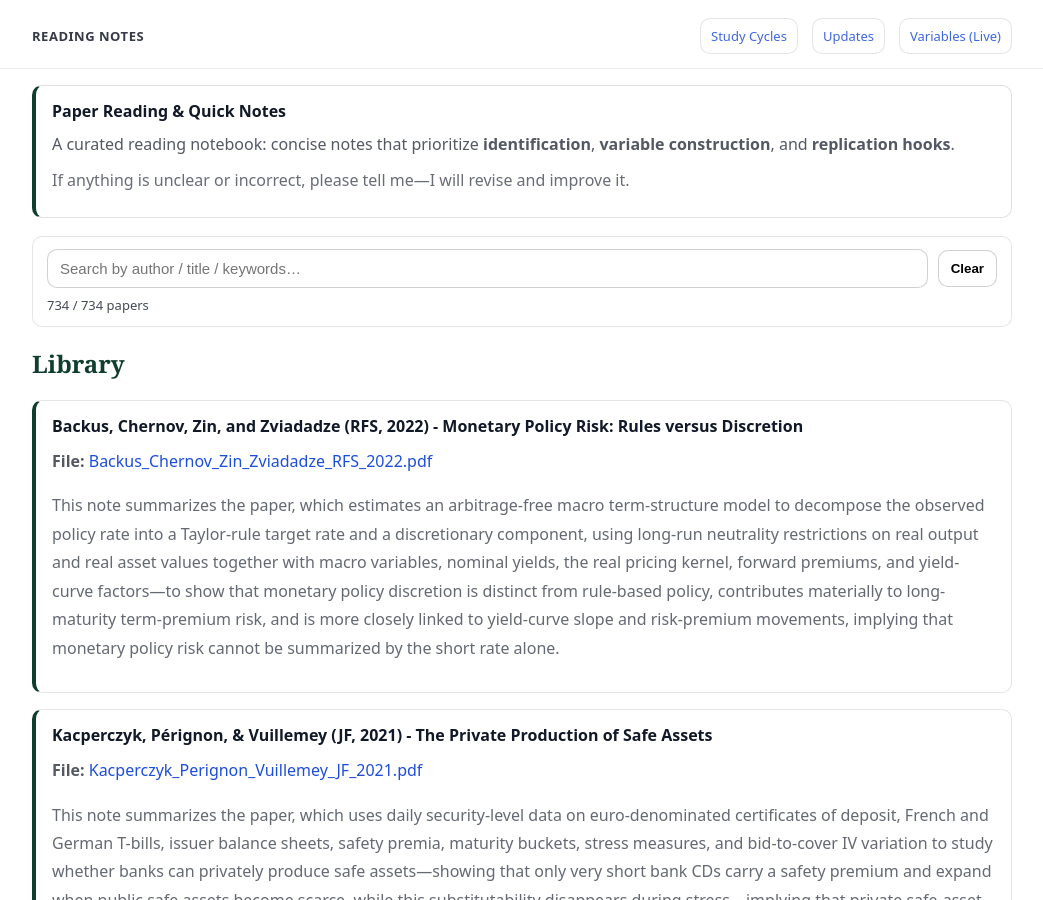
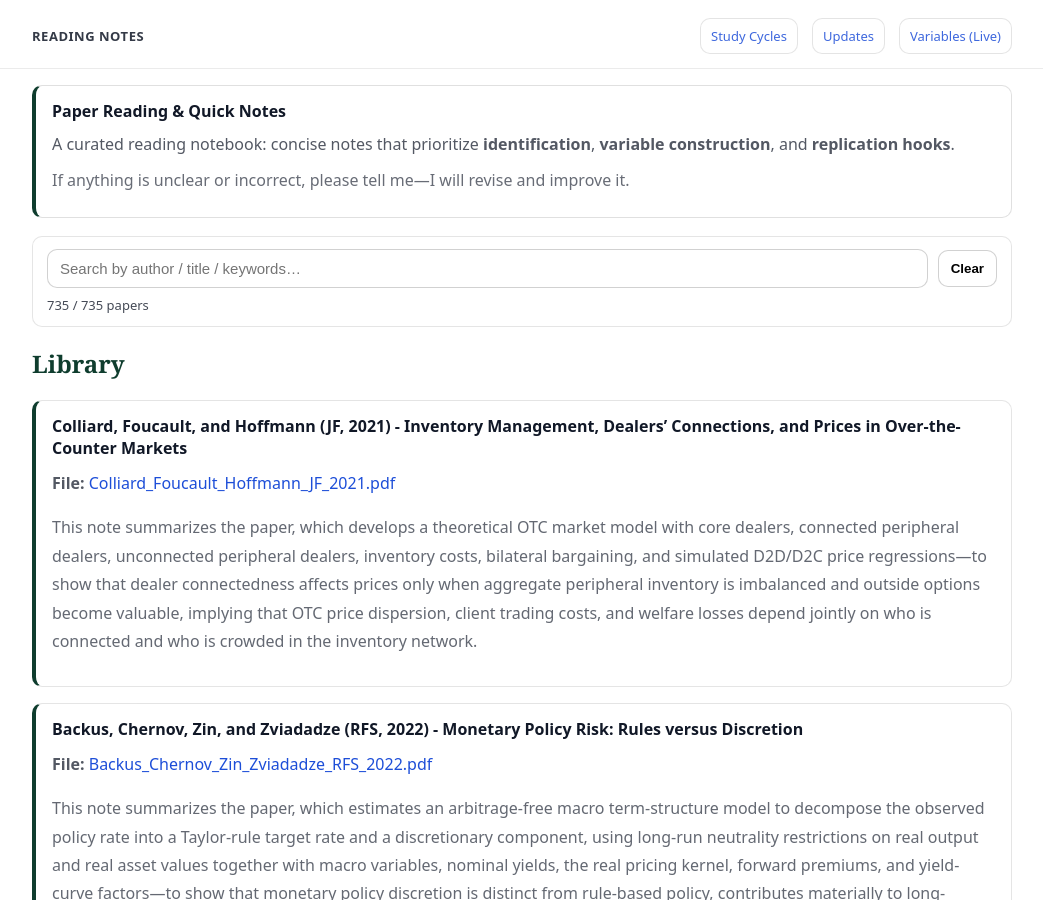
Before and after one commit to yaxinzn/study-archive, a Jekyll site: the page built from reading/index.md, in a window 1280 px wide and 900 px high. Shown: the whole window, without its empty margins (118-1161 px from the left). Built offline with Jekyll 4.4.1, drawn with Linux system fonts in a browser that asks for light colours.

Commit message:
Reading: add/update Colliard_Foucault_Hoffmann_JF_2021.pdf

```diff
--- a/_data/reading.yml
+++ b/_data/reading.yml
@@ -1,3 +1,7 @@
+- title: "Colliard, Foucault, and Hoffmann (JF, 2021) - Inventory Management, Dealers’ Connections, and Prices in Over-the-Counter Markets"
+  file: "Colliard_Foucault_Hoffmann_JF_2021.pdf"
+  desc: "This note summarizes the paper, which develops a theoretical OTC market model with core dealers, connected peripheral dealers, unconnected peripheral dealers, inventory costs, bilateral bargaining, and simulated D2D/D2C price regressions—to show that dealer connectedness affects prices only when aggregate peripheral inventory is imbalanced and outside options become valuable, implying that OTC price dispersion, client trading costs, and welfare losses depend jointly on who is connected and who is crowded in the inventory network."
+
 - title: "Backus, Chernov, Zin, and Zviadadze (RFS, 2022) - Monetary Policy Risk: Rules versus Discretion"
   file: "Backus_Chernov_Zin_Zviadadze_RFS_2022.pdf"
   desc: "This note summarizes the paper, which estimates an arbitrage-free macro term-structure model to decompose the observed policy rate into a Taylor-rule target rate and a discretionary component, using long-run neutrality restrictions on real output and real asset values together with macro variables, nominal yields, the real pricing kernel, forward premiums, and yield-curve factors—to show that monetary policy discretion is distinct from rule-based policy, contributes materially to long-maturity term-premium risk, and is more closely linked to yield-curve slope and risk-premium movements, implying that monetary policy risk cannot be summarized by the short rate alone."
```
Also changed, not shown: 1 other file.
